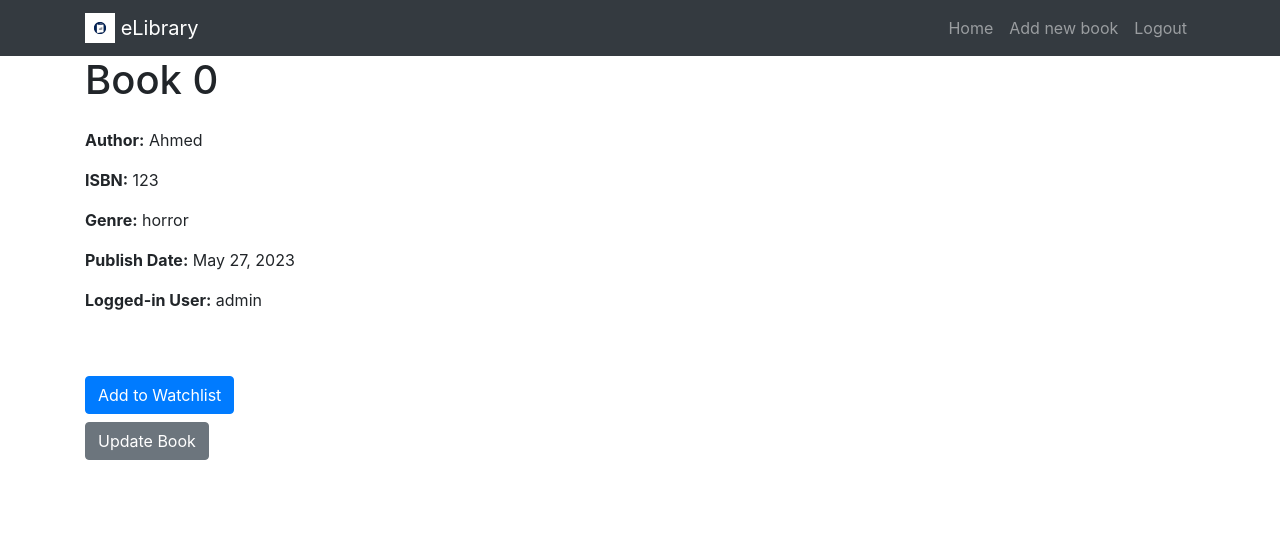
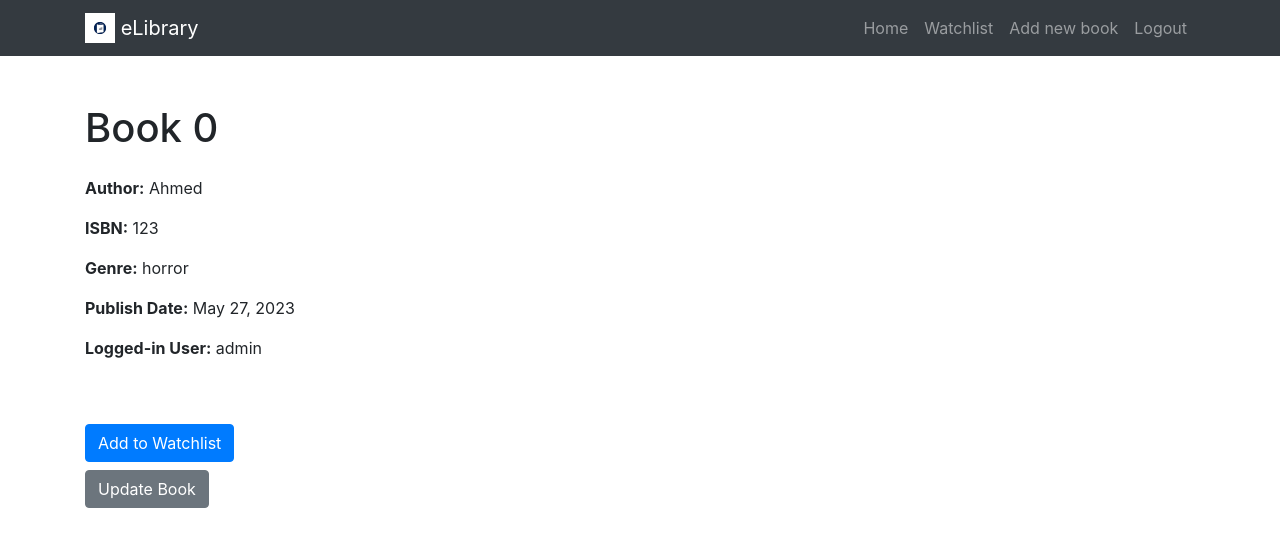
Before and after one commit to AymanBerri/eLibrary, a Django app: a page that uses library_proj/eLibrary/templates/eLibrary/book.html in a window 1280 px wide. Shown: the top 547 px of the page. Run offline with Django 4.2, Linux system fonts and the light colour scheme; a user stored in the database is signed in; data comes from the database, SQL or seed files in the repository; both versions use the stored data as it was after the commit; some libraries are stand-ins or nearby versions.

Commit message:
finished the watchlist feature

```diff
--- a/library_proj/eLibrary/templates/eLibrary/book.html
+++ b/library_proj/eLibrary/templates/eLibrary/book.html
@@ -1,7 +1,7 @@
 {% extends 'eLibrary/layout.html' %}
 
 {% block body %}
-  <div class="container">
+  <div class="container mt-5">
     <div class="row">
       <div class="col">
         <h1>{{ book.title }}</h1>
@@ -14,8 +14,14 @@
 
         <form method="POST" action="{% url 'eLibrary:book_view' book.title %}">
           {% csrf_token %}
-          <input type="hidden" name="user_pk" value="{{ request.user.pk }}">
-          <input type="submit" value="Add to Watchlist" class="btn btn-primary mt-5">
+
+          {% if request.user.is_authenticated %}
+            {% if is_watchlisted %}
+              <input type="submit" value="Remove from Watchlist" class="btn btn-primary mt-5">
+            {% else %}
+              <input type="submit" value="Add to Watchlist" class="btn btn-primary mt-5">
+            {% endif %}
+          {% endif %}
         </form>
 
         <a href="{% url 'eLibrary:update_book' book.title %}" class="btn btn-secondary mt-2">Update Book</a>
--- a/library_proj/eLibrary/templates/eLibrary/layout.html
+++ b/library_proj/eLibrary/templates/eLibrary/layout.html
@@ -21,6 +21,9 @@
                 <a class="nav-link" href="{% url 'eLibrary:home' %}">Home</a>
             </li>
             <li class="nav-item">
+                <a class="nav-link" href="{% url 'eLibrary:watchlist' %}">Watchlist</a>
+            </li>
+            <li class="nav-item">
                 <a class="nav-link" href="{% url 'eLibrary:add_book' %}">Add new book</a>
             </li>
             <li class="nav-item">
--- a/library_proj/eLibrary/urls.py
+++ b/library_proj/eLibrary/urls.py
@@ -11,6 +11,8 @@ urlpatterns = [
     path('add_book/', views.add_book, name="add_book"),
     path('book/<str:book_title>/update', views.update_book, name="update_book"),   #update page view
 
+    path('watchlist/', views.watchlist_view, name='watchlist'), # watchlist view
+
 
     path('register/', views.register_view, name="register"),    #register new user
     path('home/', views.home, name='home'),     # the list of books
--- a/library_proj/eLibrary/views.py
+++ b/library_proj/eLibrary/views.py
@@ -26,19 +26,41 @@ def book_view(request, book_title):
     # Retrieve the specific book based on the title
     book = get_object_or_404(Book, title=book_title)
 
+    # Check if the book is already in the user's watchlist
+    is_watchlisted = False
+    if request.user.is_authenticated:
+        user_profile = Profile.objects.get(user=request.user)
+        if book in user_profile.my_books.all():
+            is_watchlisted = True
+
     if request.method == 'POST':
-        print(f">>>>>>>>>>>>>>>>>>>> {request.POST}")
-        # Get the user's profile
-        user_profile = Profile.objects.get(user=request.user)
+        if request.user.is_authenticated:
+            user_profile = Profile.objects.get(user=request.user)
 
-        # Add the book to the user's my_books
-        user_profile.my_books.add(book)
-        messages.success(request, 'Book added to your watchlist.')
+            if is_watchlisted:
+                # Remove the book from the user's watchlist
+                user_profile.my_books.remove(book)
+                is_watchlisted = False
+            else:
+                # Add the book to the user's watchlist
+                user_profile.my_books.add(book)
+                is_watchlisted = True
 
-        return redirect('eLibrary:home')
 
-    return render(request, 'eLibrary/book.html', {'book': book})
+    return render(request, 'eLibrary/book.html', {
+        'book': book,
+        'is_watchlisted': is_watchlisted,
+    })
 
+
+
+def watchlist_view(request):
+    if request.user.is_authenticated:
+        books = request.user.profile.my_books.all()
+    else:
+        books = []
+
+    return render(request, 'eLibrary/home.html', {'books': books})
 
 def add_book(request):
     if request.method == 'POST':
```
Also changed, not shown: library_proj/db.sqlite3.
